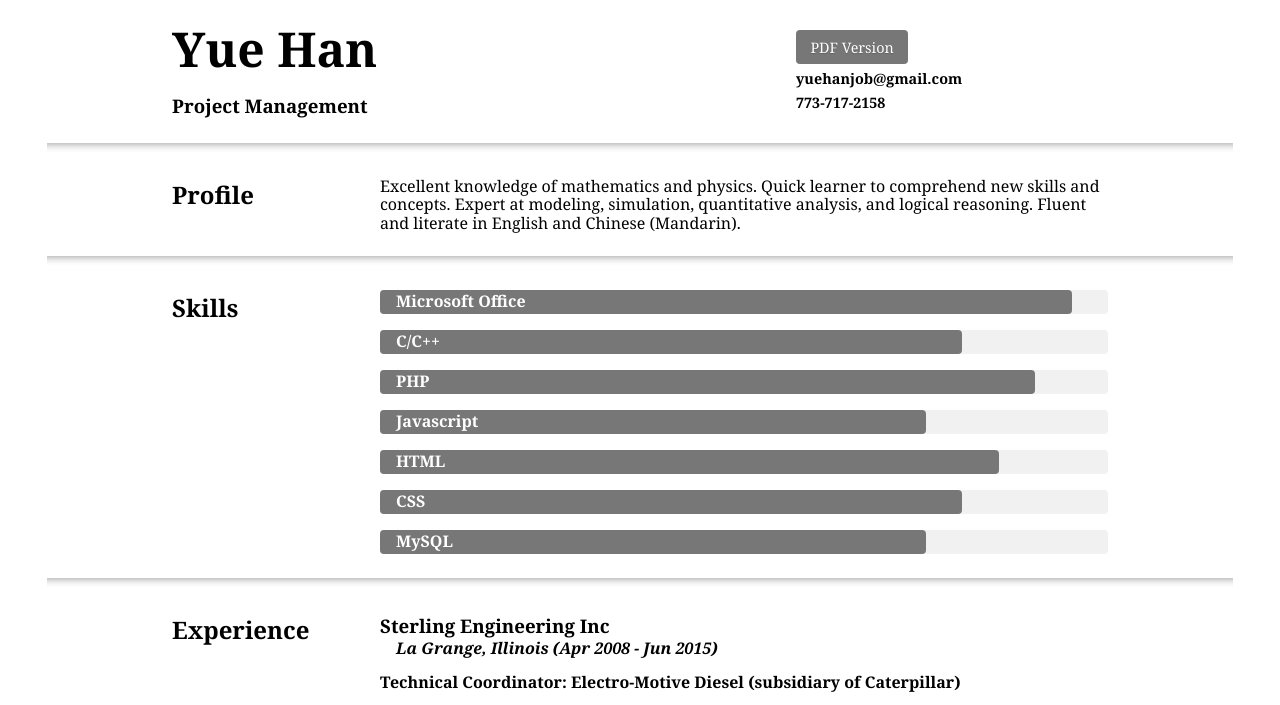
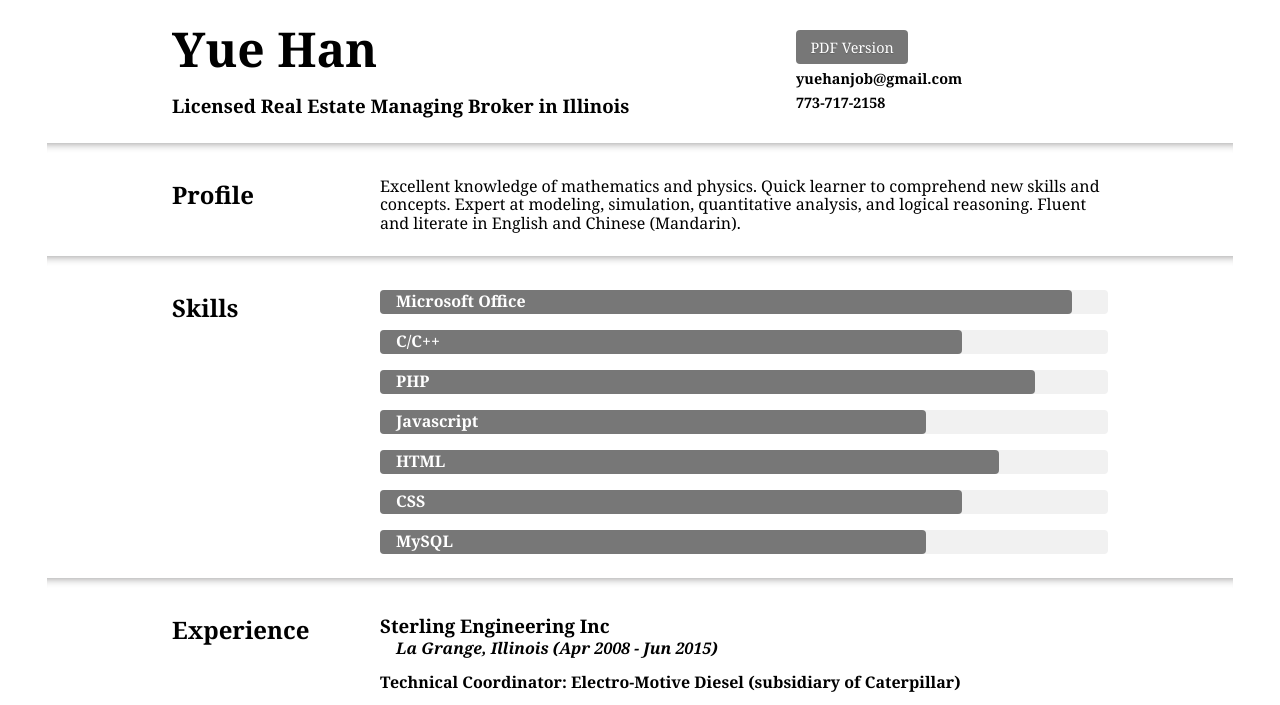
Before and after one commit to vince-work/realestate, a plain HTML site: page index.html in a window 1280 px wide. Shown: the top 705 px of the page. Drawn offline with nearby package versions, Linux system fonts and the light colour scheme.

Commit message:
Update index.html

```diff
--- a/index.html
+++ b/index.html
@@ -31,7 +31,7 @@
     <div class="pure-g">
       <div class="pure-u-1 pure-u-sm-1-24 pure-u-md-1-12 pure-u-lg-1-8"></div>
       <div class="pure-u-1 pure-u-sm-1-2 pure-u-md-1-2 pure-u-lg-1-2">
-          <h1 class="name">Yue Han</h1><h3>Project Management</h3>
+          <h1 class="name">Yue Han</h1><h3>Licensed Real Estate Managing Broker in Illinois</h3>
       </div>
       <div class="pure-u-1 pure-u-sm-5-12 pure-u-md-1-3 pure-u-lg-1-4">
         <ul class="contact-list">
```
